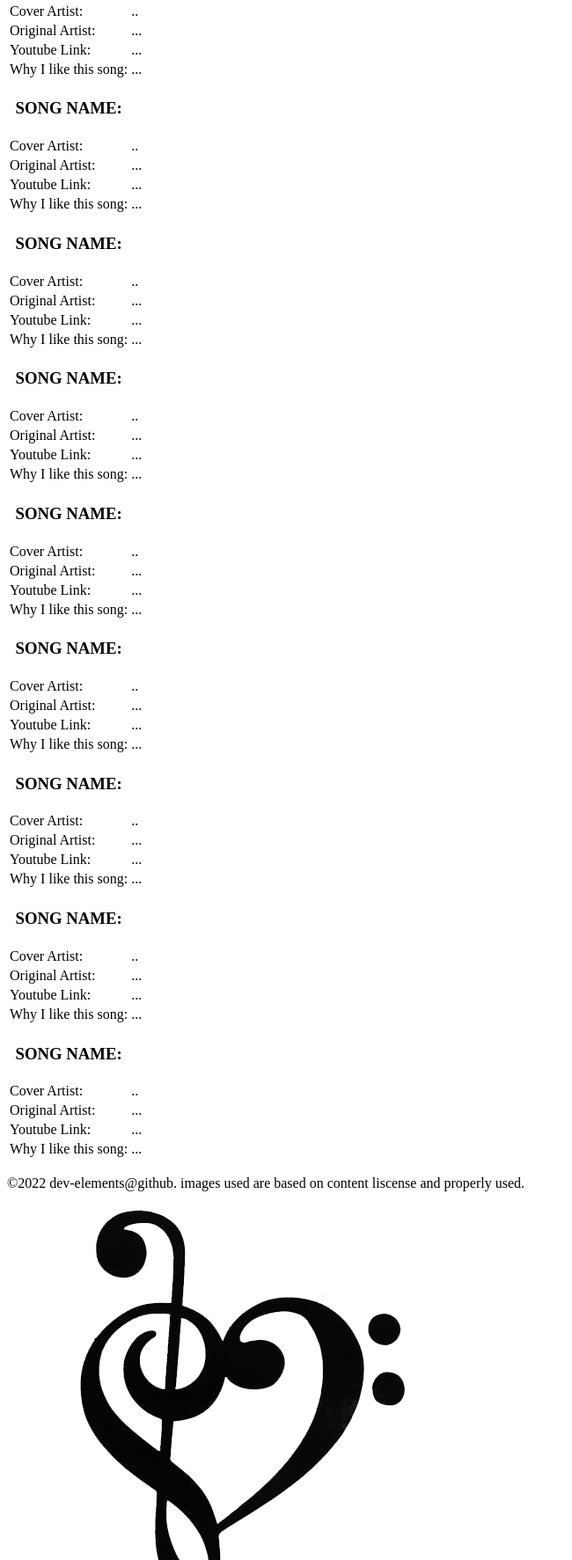
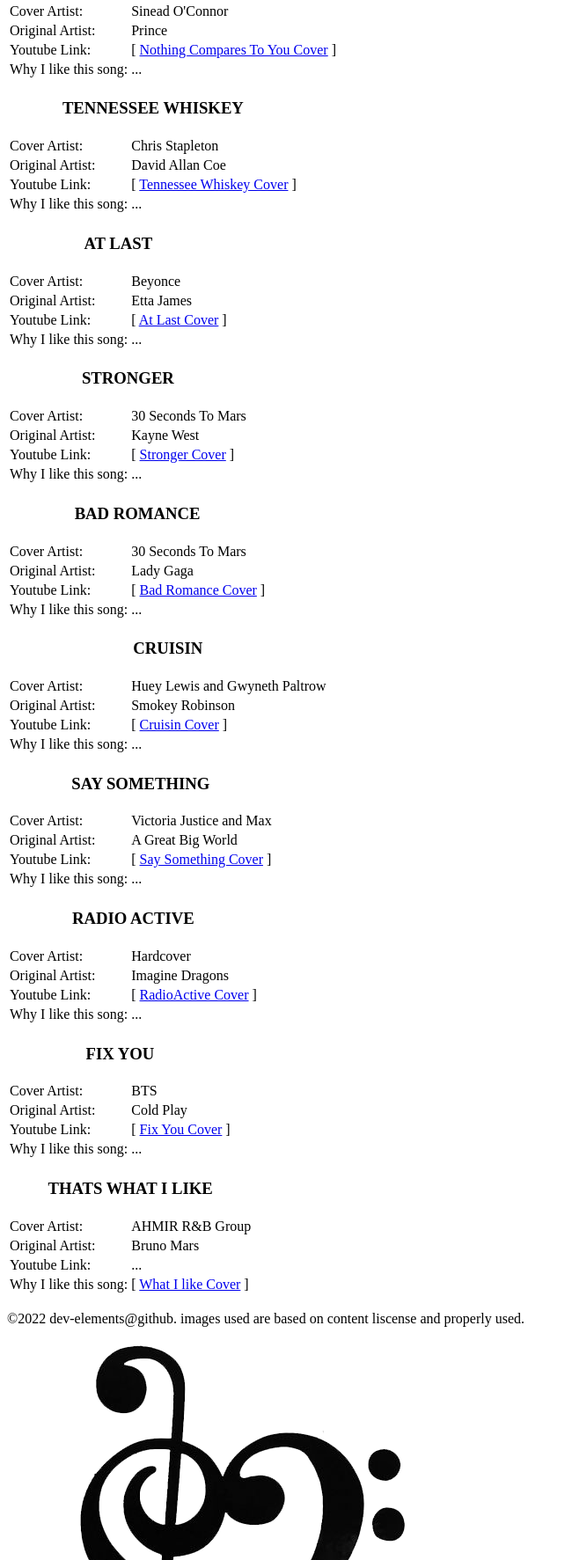
Before and after one commit to STL-LC101-Sept-22/js-assignment-4-html-me-something-dev-elements, a website: page index.html in a window 1280 px wide. Shown: the part 656-2429 px from the top of the page at 88% size, without its empty margins (0-650 px from the left). Drawn offline with Linux system fonts and the light colour scheme.

Commit message:
added details about each song cover and fixed some typos

```diff
--- a/index.html
+++ b/index.html
@@ -1,34 +1,35 @@
 <!DOCTYPE html>
 <html>
    <head>
-      <title>- 10 Song Covers That I like -</title>
+      <title>- 11 Song Covers That I like -</title>
    </head>
    <!-- Write your HTML in this file! -->
    <body>
       <header>
-         <h1>10 Random Song Covers from youtube that I like.</h1>
+         <h1>11 Random Song Covers from youtube that I like.</h1>
          <img src ="images/soundwave.gif" alt ="Color and animated soundwave">
          <p>&emsp;Music is so amazing and so wonderful. It's experienced in different or the same ways by different people. Some people like certain genres and some, like myself, love music from all types of genres and even some forgein music. I can usually find music to fit a mood or feeling or... that puts me in a mood or feeling. I wanted to share 10 random songs that I liked, but I couldn't decide which songs to actually add out of the hundreds I love. So, to make it easier for myself, I decided to go with 10 Cover Songs that I like instead.</p>
       </header>
       <main>
-         <!-- 1 -->
+         <article>
+         <!-- 1 JUST A DREAM -->
          <section>
             <table>
                <tr>
-                  <th><h3>SONG NAME: </h3></th>
+                  <th colspan = "2"><h3>JUST A DREAM</h3></th>
                </tr>
                <tr>
                   <td>Cover Artist: </td>
-                  <td> .. </td>
+                  <td>Sherine</td>
                </tr>
                <tr>
                   <td>Original Artist: </td>
-                  <td>... </td>
+                  <td>Nelly</td>
 
                </tr>
             <tr>
                <td>Youtube Link: </td>
-               <td> ... </td>
+               <td>[ <a href = "https://youtu.be/_yxpLuFmETw">Just a Dream Cover</a> ]</td>
             </tr>
       <tr>
          <td>Why I like this song: </td>
@@ -36,24 +37,24 @@
       </tr>
             </table>
          </section>
-         <!-- 2 -->
+         <!-- 2 NOTHING COMPARES TO YOU-->
          <section>
             <table>
                <tr>
-                  <th><h3>SONG NAME: </h3></th>
+                  <th colspan ="2"><h3>NOTHING COMPARES TO YOU</h3></th>
                </tr>
                <tr>
                   <td>Cover Artist: </td>
-                  <td> .. </td>
+                  <td>Sinead O'Connor</td>
                </tr>
                <tr>
                   <td>Original Artist: </td>
-                  <td>... </td>
+                  <td>Prince</td>
 
                </tr>
             <tr>
                <td>Youtube Link: </td>
-               <td> ... </td>
+               <td>[ <a href = "https://youtu.be/0-EF60neguk">Nothing Compares To You Cover</a> ]</td>
             </tr>
       <tr>
          <td>Why I like this song: </td>
@@ -61,24 +62,24 @@
       </tr>
             </table>
          </section>
-         <!-- 3 -->
+         <!-- 3 TENNESSEE WHISKEY -->
          <section>
             <table>
                <tr>
-                  <th><h3>SONG NAME: </h3></th>
+                  <th colspan ="2"><h3>TENNESSEE WHISKEY</h3></th>
                </tr>
                <tr>
                   <td>Cover Artist: </td>
-                  <td> .. </td>
+                  <td>Chris Stapleton</td>
                </tr>
                <tr>
                   <td>Original Artist: </td>
-                  <td>... </td>
+                  <td>David Allan Coe</td>
 
                </tr>
             <tr>
                <td>Youtube Link: </td>
-               <td> ... </td>
+               <td>[ <a href = "https://youtu.be/5RZbbBhHmvE?list=RD5RZbbBhHmvE">Tennessee Whiskey Cover</a> ]</td>
             </tr>
       <tr>
          <td>Why I like this song: </td>
@@ -86,24 +87,24 @@
       </tr>
             </table>
          </section>
-         <!-- 4 -->
+         <!-- 4 AT LAST -->
          <section>
             <table>
                <tr>
-                  <th><h3>SONG NAME: </h3></th>
+                  <th colspan ="2"><h3>AT LAST</h3></th>
                </tr>
                <tr>
                   <td>Cover Artist: </td>
-                  <td> .. </td>
+                  <td>Beyonce</td>
                </tr>
                <tr>
                   <td>Original Artist: </td>
-                  <td>... </td>
+                  <td>Etta James</td>
 
                </tr>
             <tr>
                <td>Youtube Link: </td>
-               <td> ... </td>
+               <td>[ <a href = "https://youtu.be/esypvd3NWto">At Last Cover</a> ]</td>
             </tr>
       <tr>
          <td>Why I like this song: </td>
@@ -111,24 +112,24 @@
       </tr>
             </table>
          </section>
-         <!-- 5 -->
+         <!-- STRONGER -->
          <section>
             <table>
                <tr>
-                  <th><h3>SONG NAME: </h3></th>
+                  <th colspan ="2"><h3>STRONGER</h3></th>
                </tr>
                <tr>
                   <td>Cover Artist: </td>
-                  <td> .. </td>
+                  <td>30 Seconds To Mars</td>
                </tr>
                <tr>
                   <td>Original Artist: </td>
-                  <td>... </td>
+                  <td>Kayne West</td>
 
                </tr>
             <tr>
                <td>Youtube Link: </td>
-               <td> ... </td>
+               <td>[ <a href = "https://youtu.be/esypvd3NWto">Stronger Cover</a> ]</td>
             </tr>
       <tr>
          <td>Why I like this song: </td>
@@ -136,24 +137,24 @@
       </tr>
             </table>
          </section>
-         <!-- 6 -->
+         <!-- 6 BAD ROMANCE -->
          <section>
             <table>
                <tr>
-                  <th><h3>SONG NAME: </h3></th>
+                  <th colspan ="2"><h3>BAD ROMANCE</h3></th>
                </tr>
                <tr>
                   <td>Cover Artist: </td>
-                  <td> .. </td>
+                  <td>30 Seconds To Mars</td>
                </tr>
                <tr>
                   <td>Original Artist: </td>
-                  <td>... </td>
+                  <td>Lady Gaga</td>
 
                </tr>
             <tr>
                <td>Youtube Link: </td>
-               <td> ... </td>
+               <td>[ <a href = "https://youtu.be/7lpuHL11rxs">Bad Romance Cover</a> ]</td>
             </tr>
       <tr>
          <td>Why I like this song: </td>
@@ -161,24 +162,24 @@
       </tr>
             </table>
          </section>
-         <!-- 7 -->
+         <!-- 7 CRUISIN -->
          <section>
             <table>
                <tr>
-                  <th><h3>SONG NAME: </h3></th>
+                  <th colspan ="2"><h3>CRUISIN</h3></th>
                </tr>
                <tr>
                   <td>Cover Artist: </td>
-                  <td> .. </td>
+                  <td>Huey Lewis and Gwyneth Paltrow</td>
                </tr>
                <tr>
                   <td>Original Artist: </td>
-                  <td>... </td>
+                  <td>Smokey Robinson</td>
 
                </tr>
             <tr>
                <td>Youtube Link: </td>
-               <td> ... </td>
+               <td>[ <a href = "https://youtu.be/E4gxSnP7RKc">Cruisin Cover</a> ]</td>
             </tr>
       <tr>
          <td>Why I like this song: </td>
@@ -186,24 +187,24 @@
       </tr>
             </table>
          </section>
-         <!-- 8 -->
+         <!-- 8 SAY SOMETHING -->
          <section>
             <table>
                <tr>
-                  <th><h3>SONG NAME: </h3></th>
+                  <th colspan ="2"><h3>SAY SOMETHING</h3></th>
                </tr>
                <tr>
                   <td>Cover Artist: </td>
-                  <td> .. </td>
+                  <td>Victoria Justice and Max</td>
                </tr>
                <tr>
                   <td>Original Artist: </td>
-                  <td>... </td>
+                  <td>A Great Big World</td>
 
                </tr>
             <tr>
                <td>Youtube Link: </td>
-               <td> ... </td>
+               <td>[ <a href = "https://youtu.be/jtas4gZxE_w">Say Something Cover</a> ]</td>
             </tr>
       <tr>
          <td>Why I like this song: </td>
@@ -211,24 +212,24 @@
       </tr>
             </table>
          </section>
-         <!-- 9 -->
+         <!-- 9 RADIOACTIVE -->
          <section>
             <table>
                <tr>
-                  <th><h3>SONG NAME: </h3></th>
+                  <th colspan ="2"><h3>RADIO ACTIVE</h3></th>
                </tr>
                <tr>
                   <td>Cover Artist: </td>
-                  <td> .. </td>
+                  <td>Hardcover</td>
                </tr>
                <tr>
                   <td>Original Artist: </td>
-                  <td>... </td>
+                  <td>Imagine Dragons</td>
 
                </tr>
             <tr>
                <td>Youtube Link: </td>
-               <td> ... </td>
+               <td>[ <a href = "https://youtu.be/BAoece8idU4">RadioActive Cover</a> ]</td>
             </tr>
       <tr>
          <td>Why I like this song: </td>
@@ -236,24 +237,24 @@
       </tr>
             </table>
          </section>
-         <!-- 10 -->
+         <!-- 10 FIX YOU-->
          <section>
             <table>
                <tr>
-                  <th><h3>SONG NAME: </h3></th>
+                  <th colspan ="2"><h3>FIX YOU</h3></th>
                </tr>
                <tr>
                   <td>Cover Artist: </td>
-                  <td> .. </td>
+                  <td>BTS</td>
                </tr>
                <tr>
                   <td>Original Artist: </td>
-                  <td>... </td>
+                  <td>Cold Play</td>
 
                </tr>
             <tr>
                <td>Youtube Link: </td>
-               <td> ... </td>
+               <td>[ <a href = "https://youtu.be/BAoece8idU4">Fix You Cover</a> ]</td>
             </tr>
       <tr>
          <td>Why I like this song: </td>
@@ -261,7 +262,31 @@
       </tr>
             </table>
          </section>
-         <article>
+                  <!-- 11 THATS WHAT I LIKE -->
+                  <section>
+                     <table>
+                        <tr>
+                           <th colspan ="2"><h3>THATS WHAT I LIKE</h3></th>
+                        </tr>
+                        <tr>
+                           <td>Cover Artist: </td>
+                           <td>AHMIR R&B Group</td>
+                        </tr>
+                        <tr>
+                           <td>Original Artist: </td>
+                           <td>Bruno Mars</td>
+
+                        </tr>
+                     <tr>
+                        <td>Youtube Link: </td>
+                        <td> ... </td>
+                     </tr>
+               <tr>
+                  <td>Why I like this song: </td>
+                  <td>[ <a href = "https://youtu.be/ir8paQ2aGFg">What I like Cover</a> ]</td>
+               </tr>
+                     </table>
+                  </section>
    </article>
    </main>
    <br>
```
